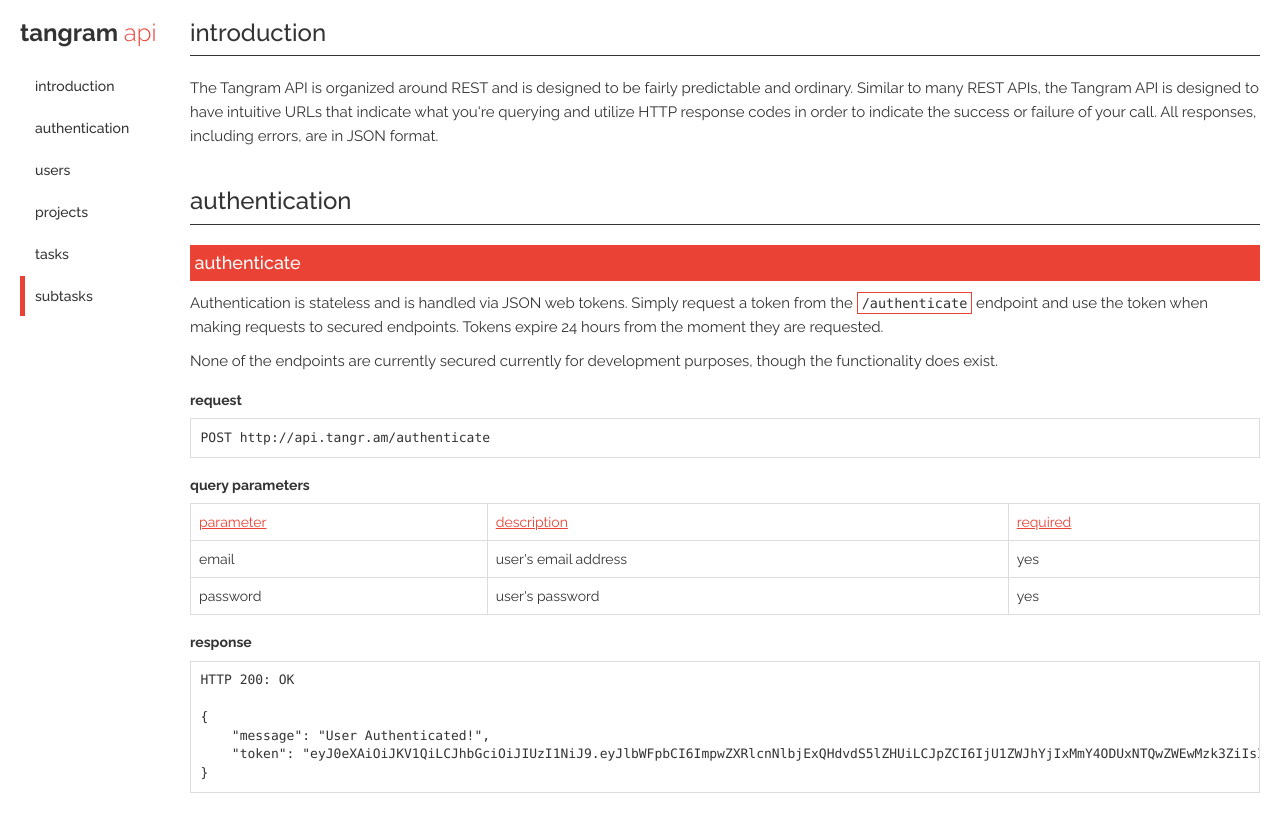
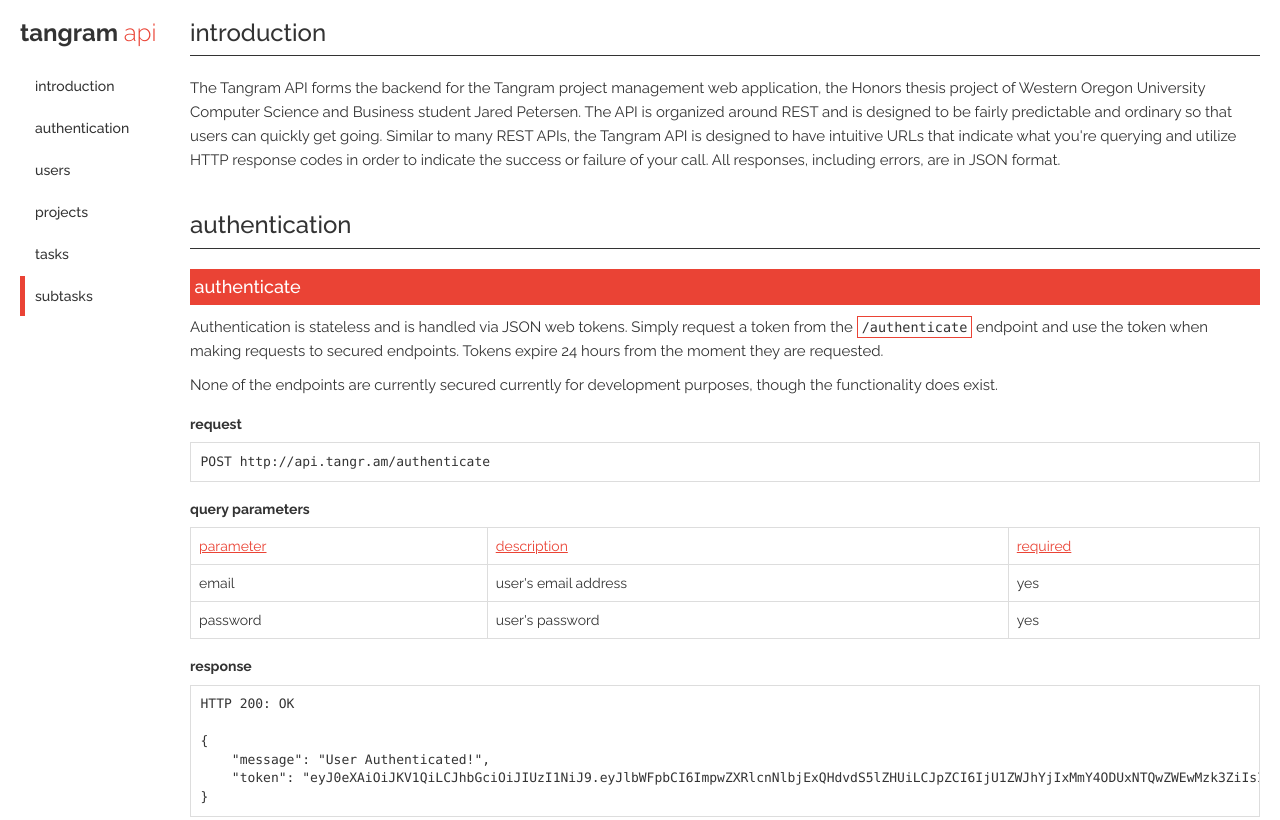
Before and after one commit to jaredpetersen/proj-manage-api, a website: page apidocs/index.html in a window 1280 px wide. Shown: the top 820 px of the page. Drawn offline with nearby package versions, Linux system fonts and the light colour scheme.

Commit message:
Updated introduction section of API docs

```diff
--- a/apidocs/index.html
+++ b/apidocs/index.html
@@ -66,10 +66,13 @@
                     <div id="intro" class="rel-link-top"></div>
                     <h3 class="page-header" style="margin-top: 20px">introduction</h2>
                     <p>
-                        The Tangram API is organized around REST and is designed to be fairly predictable and ordinary.
-                        Similar to many REST APIs, the Tangram API is designed to have intuitive URLs that indicate
-                        what you're querying and utilize HTTP response codes in order to indicate the success or failure
-                        of your call. All responses, including errors, are in JSON format.
+                        The Tangram API forms the backend for the Tangram project management web application, the
+                        Honors thesis project of Western Oregon University Computer Science and Business student
+                        Jared Petersen. The API is organized around REST and is designed to be fairly predictable and
+                        ordinary so that users can quickly get going. Similar to many REST APIs, the Tangram API is
+                        designed to have intuitive URLs that indicate what you're querying and utilize HTTP response
+                        codes in order to indicate the success or failure of your call. All responses, including errors,
+                        are in JSON format.
                     </p>
                     <!-- Authentication -->
                     <div id="auth" class="rel-link-body"></div>
```
